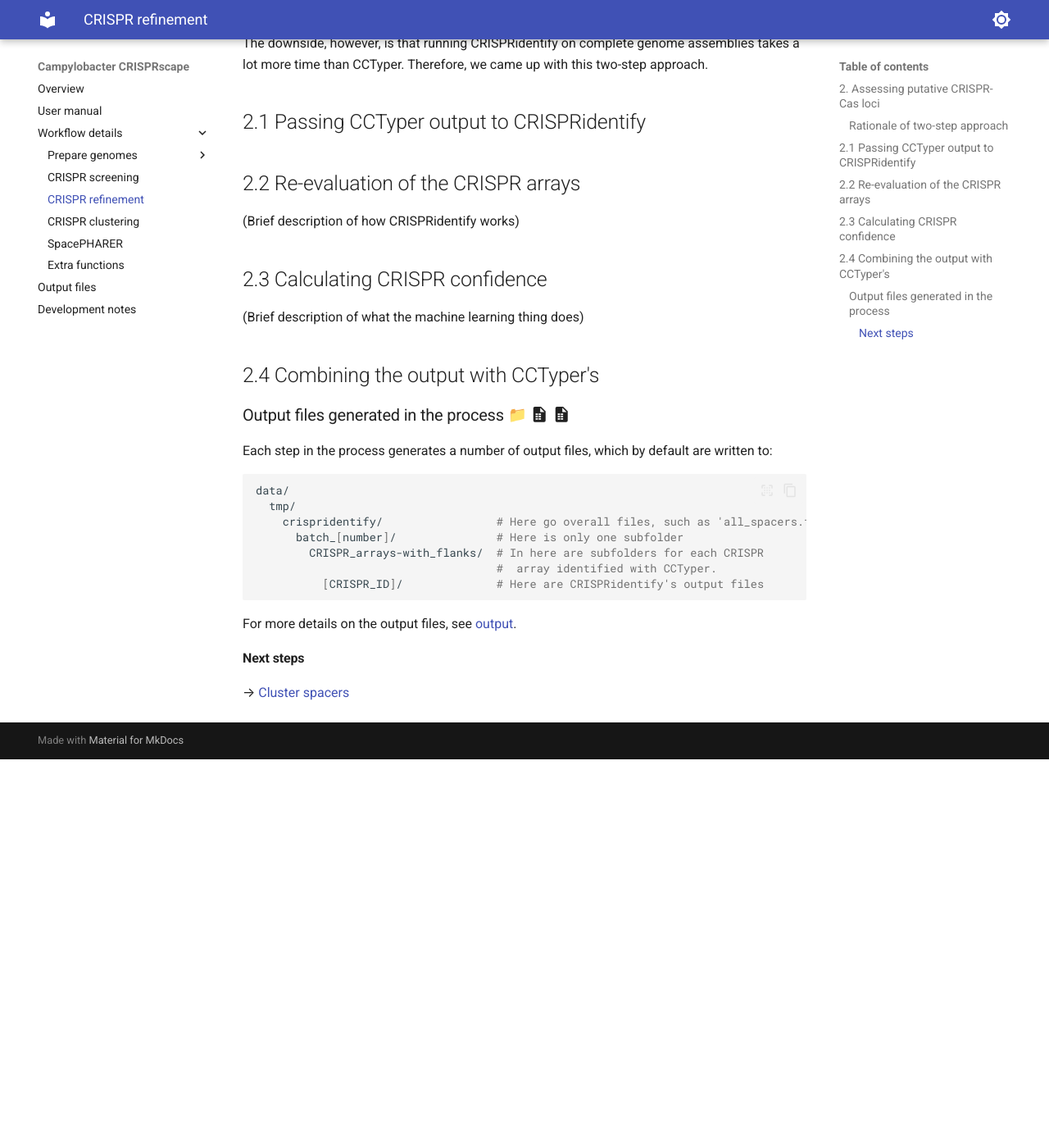
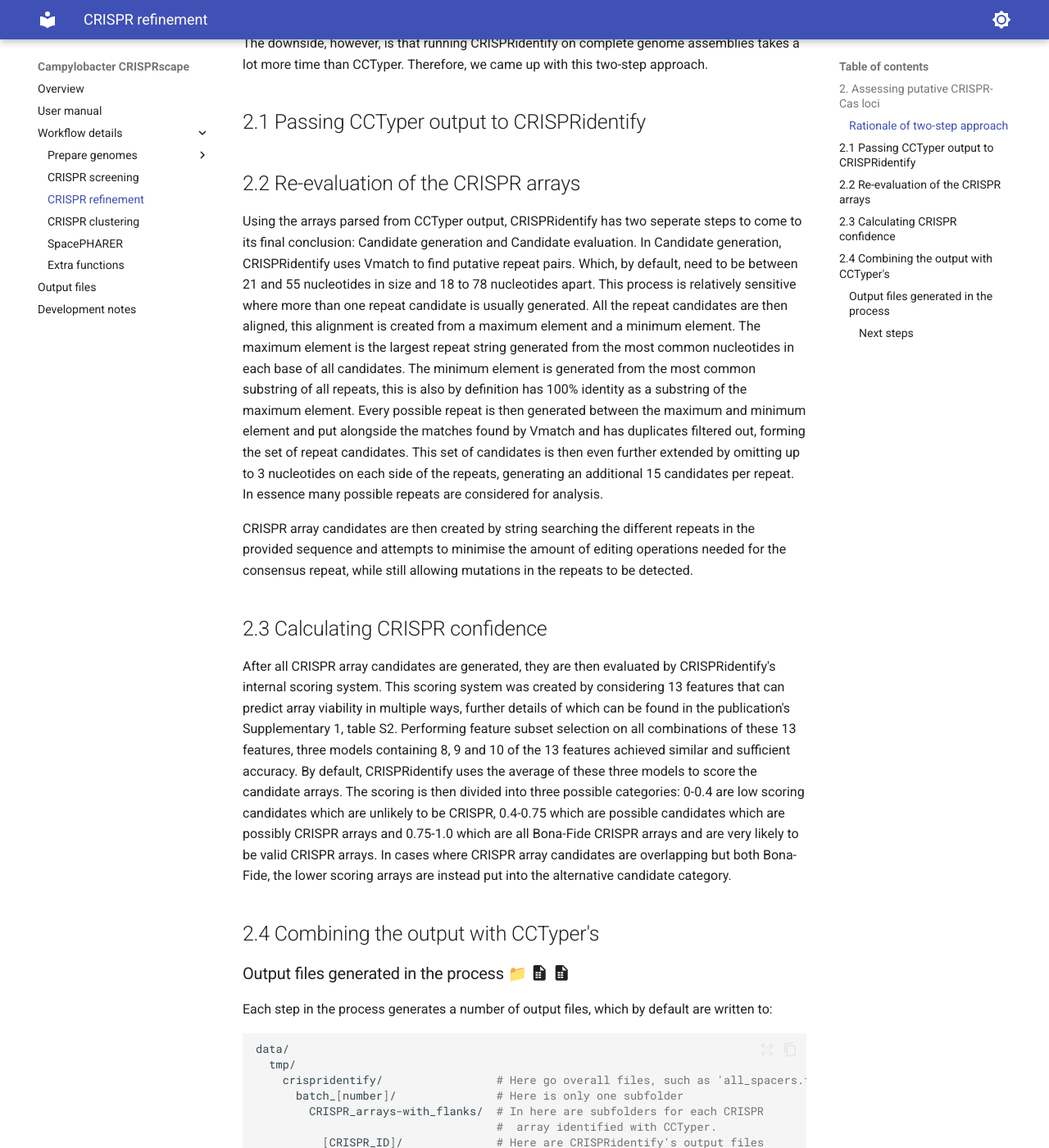
Before and after one commit to UtrechtUniversity/campylobacter-crisprscape, an MkDocs documentation site: the page built from doc/CRISPR_refinement.md, in a window 1280 px wide and 1400 px high, scrolled down 823 px. Shown: the whole window at 82% size. Built offline with MkDocs 1.6.1 and Material for MkDocs 9.7.7, drawn with Linux system fonts in a browser that asks for light colours; emoji names are drawn with the system emoji font; before the commit the page ends 1749 px from its top, so only the background shows below that.

Commit message:
Update CRISPR_refinement.md

```diff
--- a/doc/CRISPR_refinement.md
+++ b/doc/CRISPR_refinement.md
@@ -53,11 +53,23 @@ this two-step approach.
 
 ## 2.2 Re-evaluation of the CRISPR arrays
 
-(Brief description of how CRISPRidentify works)
+Using the arrays parsed from CCTyper output, CRISPRidentify has two seperate steps to come to its final conclusion: Candidate generation and Candidate evaluation.
+In Candidate generation, CRISPRidentify uses Vmatch to find putative repeat pairs. Which, by default, need to be between 21 and 55 nucleotides in size and 18 to 78 nucleotides apart.
+This process is relatively sensitive where more than one repeat candidate is usually generated. All the repeat candidates are then aligned, this alignment is created from a maximum element and a minimum element.
+The maximum element is the largest repeat string generated from the most common nucleotides in each base of all candidates.
+The minimum element is generated from the most common substring of all repeats, this is also by definition has 100% identity as a substring of the maximum element.
+Every possible repeat is then generated between the maximum and minimum element and put alongside the matches found by Vmatch and has duplicates filtered out, forming the set of repeat candidates.
+This set of candidates is then even further extended by omitting up to 3 nucleotides on each side of the repeats, generating an additional 15 candidates per repeat. In essence many possible repeats are considered for analysis.
+
+CRISPR array candidates are then created by string searching the different repeats in the provided sequence and attempts to minimise the amount of editing operations needed for the consensus repeat, while still allowing mutations in the repeats to be detected.
 
 ## 2.3 Calculating CRISPR confidence
 
-(Brief description of what the machine learning thing does)
+After all CRISPR array candidates are generated, they are then evaluated by CRISPRidentify's internal scoring system. This scoring system was created by considering 13 features that can predict array viability in multiple ways, further details of which can be found in the publication's Supplementary 1, table S2.
+Performing feature subset selection on all combinations of these 13 features, three models containing 8, 9 and 10 of the 13 features achieved similar and sufficient accuracy.
+By default, CRISPRidentify uses the average of these three models to score the candidate arrays.
+The scoring is then divided into three possible categories: 0-0.4 are low scoring candidates which are unlikely to be CRISPR, 0.4-0.75 which are possible candidates which are possibly CRISPR arrays and 0.75-1.0 which are all Bona-Fide CRISPR arrays and are very likely to be valid CRISPR arrays.
+In cases where CRISPR array candidates are overlapping but both Bona-Fide, the lower scoring arrays are instead put into the alternative candidate category.
 
 ## 2.4 Combining the output with CCTyper's
 
```
